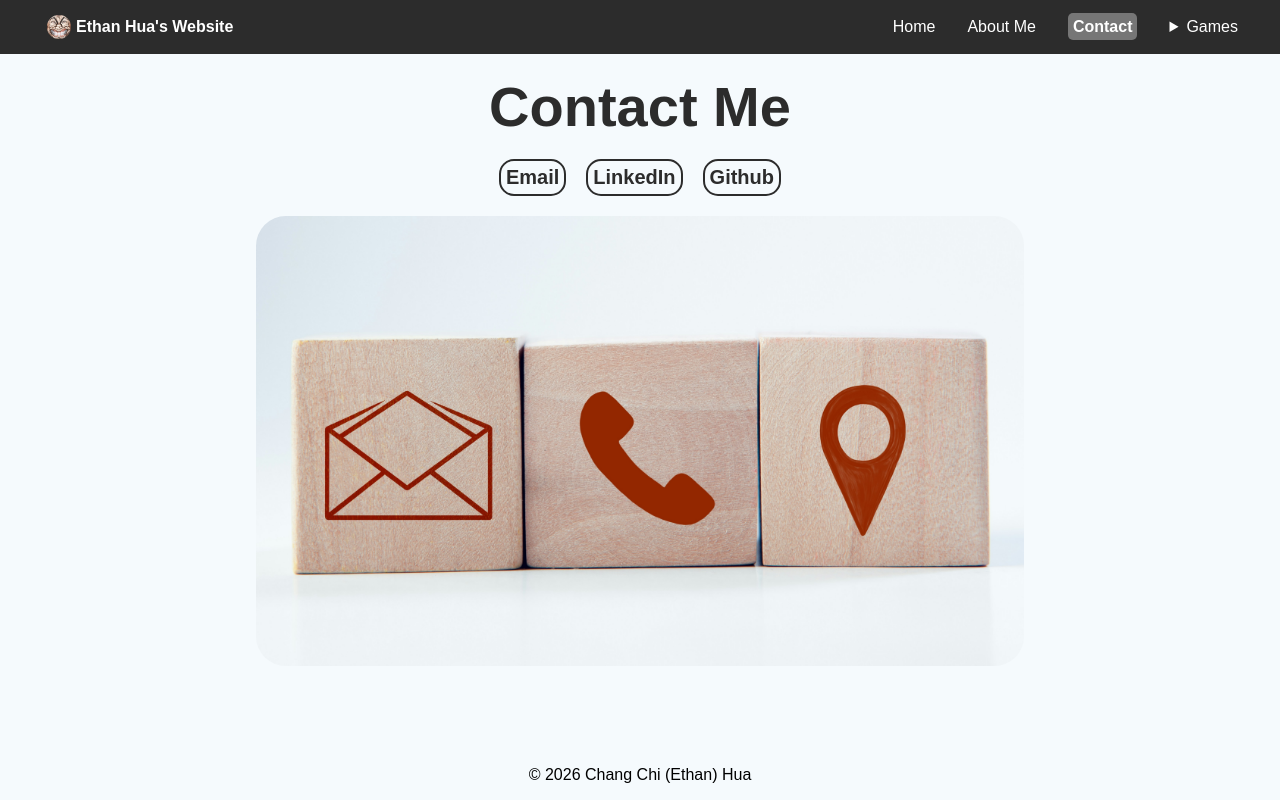
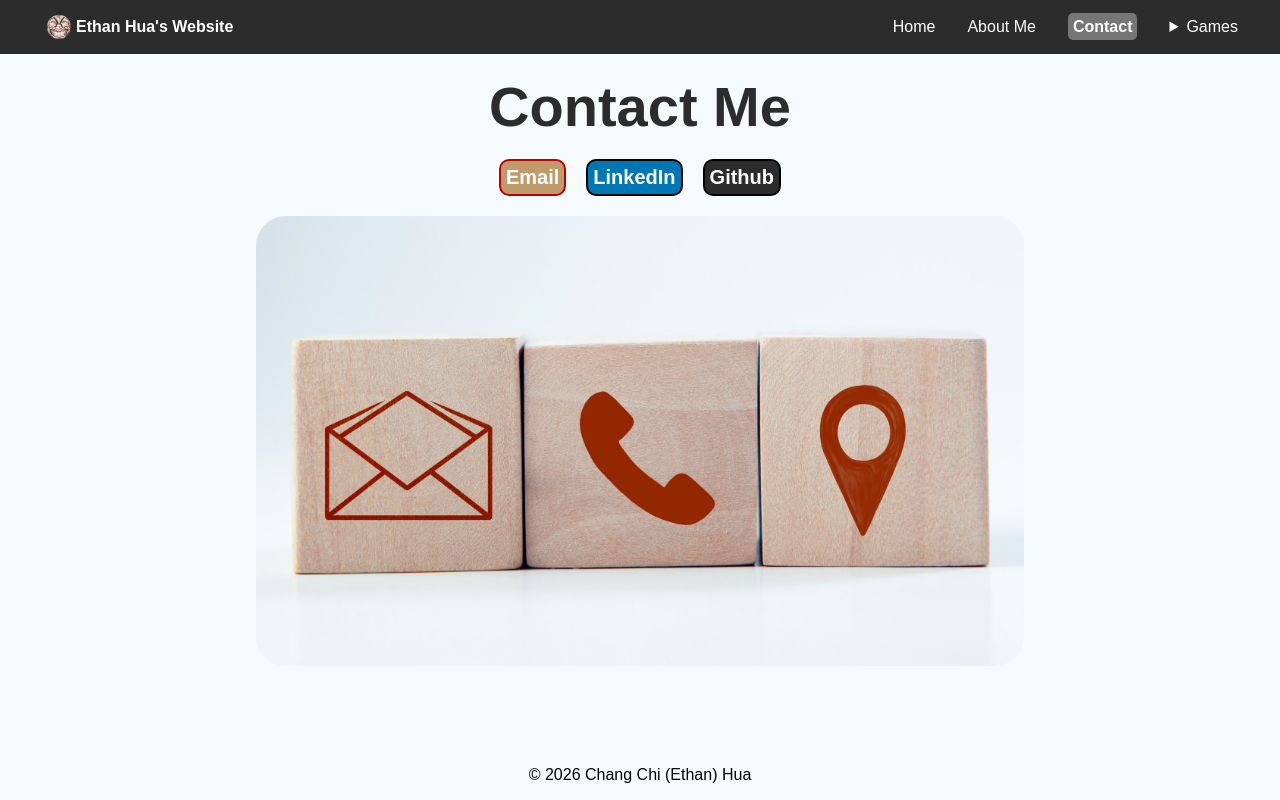
Before and after one commit to Hcckii/ethan_cs5610_arcade, a SvelteKit app: page /contact in a window 1280 px wide. Built offline with nearby package versions, Linux system fonts and the light colour scheme.

Commit message:
update contact page

```diff
--- a/src/routes/+page.svelte
+++ b/src/routes/+page.svelte
@@ -35,7 +35,7 @@
 				science at Northeastern. Welcome to my arcade.
 			</p>
 			<div class="actions">
-				<a class="button primary" href="#games">Play a game</a>
+				<a class="button primary" href="/games/2048">Play a game</a>
 				<a class="button secondary" href="/about">About me</a>
 			</div>
 		</div>
--- a/src/routes/contact/+page.svelte
+++ b/src/routes/contact/+page.svelte
@@ -4,9 +4,9 @@
     </header>
 
     <ul>
-        <li><a href="mailto:ethanhua052@gmail.com">Email</a></li>
-        <li><a href="https://www.linkedin.com/in/chang-chi-hua-4b0739268/">LinkedIn</a></li>
-        <li><a href="https://github.com/Hcckii">Github</a></li>
+        <li class="red"><a href="mailto:ethanhua052@gmail.com">Email</a></li>
+        <li class="blue"><a href="https://www.linkedin.com/in/chang-chi-hua-4b0739268/">LinkedIn</a></li>
+        <li class="black"><a href="https://github.com/Hcckii">Github</a></li>
     </ul>
     <img src="/images/sasun-bughdaryan-FzSGR5YbyFw-unsplash.jpg" alt="contact me">
 </main>
@@ -36,12 +36,25 @@ a {
     transition: background-color 0.2s;
 }
 ul li{
-    color:var(--color-title);
     font-weight: bold;
     font-size: 20px;
-    border:2px solid var(--color-title);
     padding:5px;
-    border-radius: 15px;
+    border-radius: 10px;
+}
+.blue{
+    background-color: rgb(0, 119, 181);
+    color:white;
+    border:2px solid black;
+}
+.red{
+    background-color: rgb(193, 154, 107);
+    color: rgb(255, 255, 255);
+    border: 2px solid rgb(186, 2, 2);
+}
+.black{
+    background-color: var(--color-title);
+    color:white;
+    border:2px solid black;
 }
 img{
     width:80vw;
@@ -49,7 +62,6 @@ img{
     margin:20px;
     border-radius: 30px;
 }
-
 @media (min-width:864px) {
     img{
         width:60vw;
```
